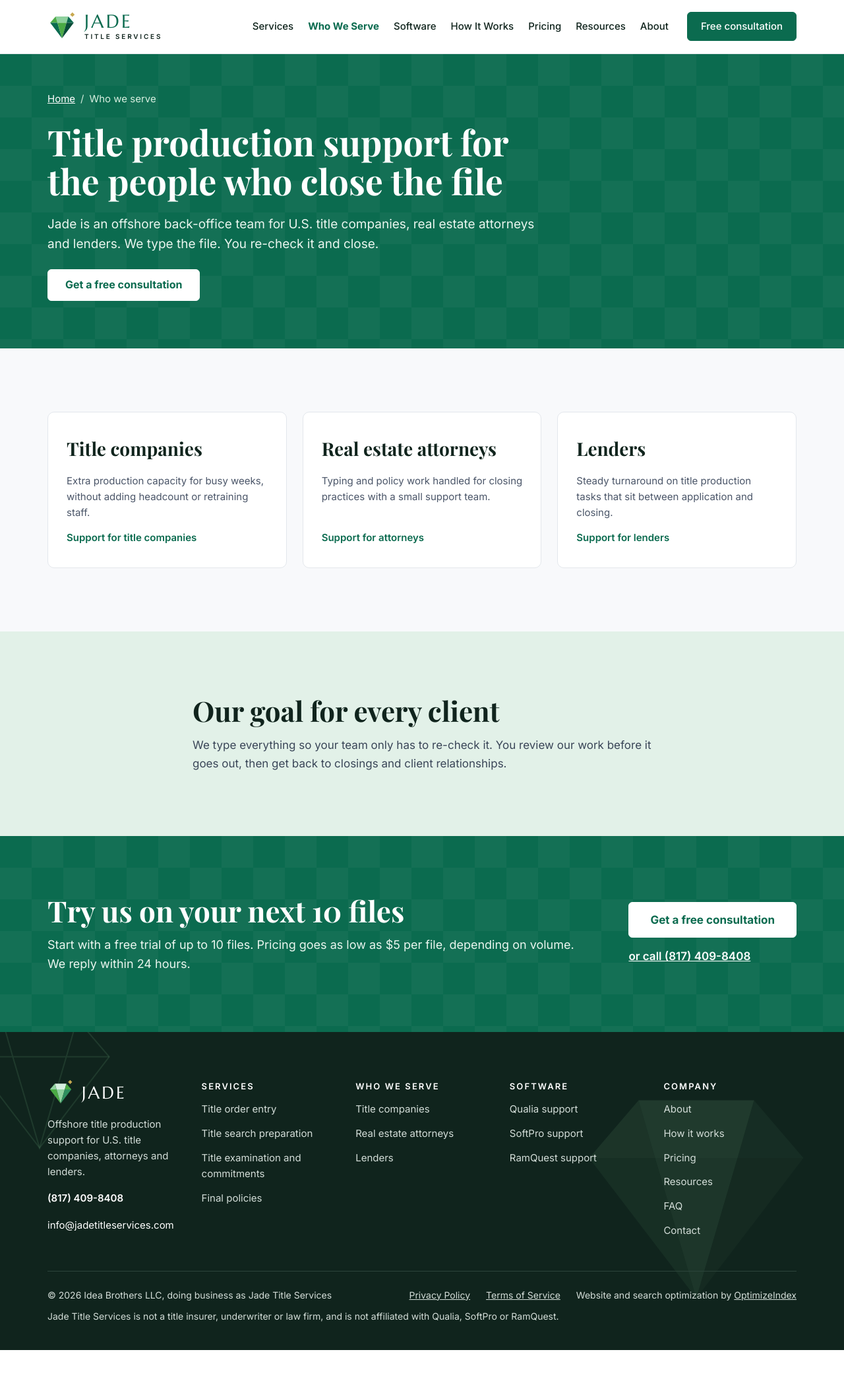
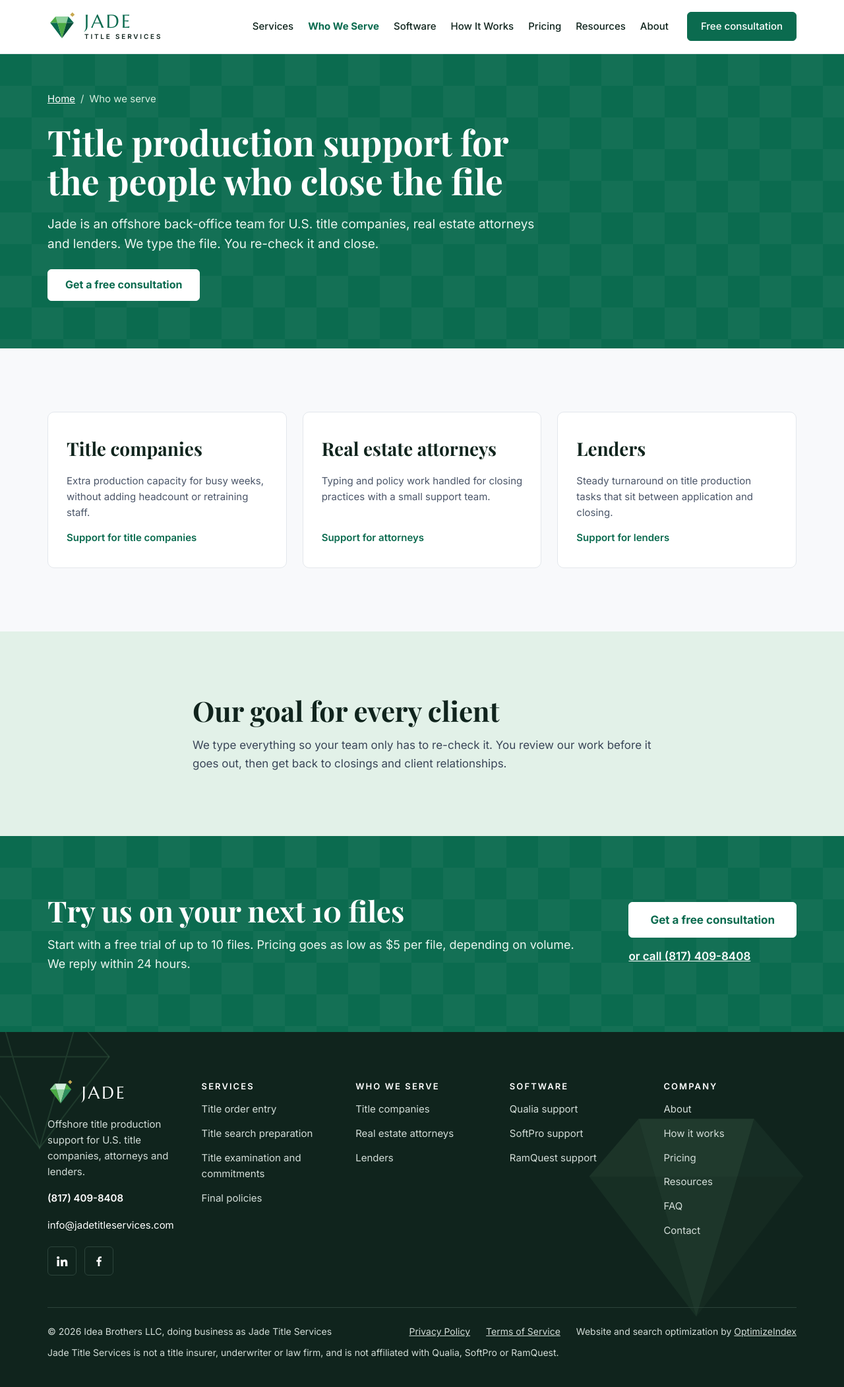
Before and after one commit to Cod-cypher/JTT, a Jekyll site: the page built from who-we-serve/index.html, in a window 1280 px wide. Shown: the whole page at 66% size. Built offline with Jekyll 4.4.1, drawn with Linux system fonts in a browser that asks for light colours; before the commit the page ends 2046 px from its top, so only the background shows below that.

Commit message:
Add LinkedIn and Facebook links to footer and Organization sameAs
Co-Authored-By: Claude Opus 5.5 <noreply@anthropic.com>

```diff
--- a/_config.yml
+++ b/_config.yml
@@ -19,6 +19,11 @@ email: info@jadetitleservices.com
 legal_name: Idea Brothers LLC
 mailing_address: "5532 Big River Drive, The Colony, TX 75056"
 founded: "2019"
+social:
+  - name: LinkedIn
+    url: https://www.linkedin.com/company/jade-title-services
+  - name: Facebook
+    url: https://www.facebook.com/profile.php?id=61595841234549
 form_action: https://script.google.com/macros/s/AKfycbxDcGL8gcoI9Pdr-04h3cvCEnSmGR67wY8QXQ2aRGw-Zp1tl1HcHU1IhNaNQrQ5b4S7/exec
 ga_id: G-N9HZD2ZLJJ
 # Search engine site verification (Phase 4)
--- a/_includes/footer.html
+++ b/_includes/footer.html
@@ -11,6 +11,15 @@
         <p>Offshore title production support for U.S. title companies, attorneys and lenders.</p>
         <a class="footer-phone" href="tel:{{ site.phone_e164 }}">{{ site.phone }}</a>
         <a class="footer-email" href="mailto:{{ site.email }}">{{ site.email }}</a>
+        <div class="footer-social">
+          {%- for s in site.social %}
+          <a href="{{ s.url }}" target="_blank" rel="noopener" aria-label="Jade Title Services on {{ s.name }} (opens in a new tab)">
+            {%- if s.name == "LinkedIn" %}<svg viewBox="0 0 24 24" width="20" height="20" aria-hidden="true" focusable="false"><path fill="currentColor" d="M4.98 3.5a2.5 2.5 0 1 1 0 5 2.5 2.5 0 0 1 0-5zM3 9.75h4v11.75H3zM9.5 9.75h3.83v1.6h.05c.53-1 1.84-2.06 3.79-2.06 4.05 0 4.8 2.67 4.8 6.13v6.08h-4v-5.39c0-1.29-.02-2.94-1.79-2.94-1.8 0-2.07 1.4-2.07 2.85v5.48h-4z"/></svg>
+            {%- else %}<svg viewBox="0 0 24 24" width="20" height="20" aria-hidden="true" focusable="false"><path fill="currentColor" d="M13.5 21.5v-8h2.7l.4-3.2h-3.1V8.3c0-.9.26-1.55 1.57-1.55h1.67V3.9c-.29-.04-1.28-.12-2.43-.12-2.4 0-4.05 1.47-4.05 4.17v2.35H7.6v3.2h2.66v8z"/></svg>
+            {%- endif %}
+          </a>
+          {%- endfor %}
+        </div>
       </div>
       {%- for col in site.data.nav.footer %}
       {%- if col.data %}{% assign items = site.data[col.data] %}{% else %}{% assign items = col.links %}{% endif %}
--- a/_includes/schema.html
+++ b/_includes/schema.html
@@ -23,6 +23,7 @@
       "foundingDate": "{{ site.founded }}",
       "description": {{ site.description | strip_newlines | strip | jsonify }},
       "founder": { "@id": "{{ home }}#founder" },
+      "sameAs": [{% for s in site.social %}{{ s.url | jsonify }}{% unless forloop.last %}, {% endunless %}{% endfor %}],
       "areaServed": { "@type": "Country", "name": "United States" },
       "knowsAbout": [{% for s in site.data.services %}{{ s.name | jsonify }}, {% endfor %}"Qualia", "SoftPro", "RamQuest"],
       "contactPoint": {
--- a/assets/css/site.css
+++ b/assets/css/site.css
@@ -305,6 +305,9 @@ a.card:hover { border-color: var(--green); color: var(--ink); }
 .footer-col--brand { gap: 16px; }
 .footer-col--brand p { line-height: 1.6; }
 .footer-col .footer-phone { color: var(--white); font-weight: 600; }
+.footer-social { display: flex; gap: 12px; margin-top: 4px; }
+.footer-col .footer-social a { display: inline-flex; align-items: center; justify-content: center; width: 44px; height: 44px; border: 1px solid #2c443b; border-radius: var(--radius-btn); color: var(--white); text-decoration: none; }
+.footer-col .footer-social a:hover { background: var(--green); border-color: var(--green); color: var(--white); text-decoration: none; }
 .footer-col .footer-email { color: var(--white); white-space: nowrap; overflow-wrap: normal; }
 .footer-bottom { border-top: 1px solid #2c443b; padding-top: 24px; display: flex; flex-direction: column; gap: 10px; font-size: 14px; }
 .footer-bottom .row { display: flex; flex-wrap: wrap; gap: 8px 24px; justify-content: space-between; }
```
